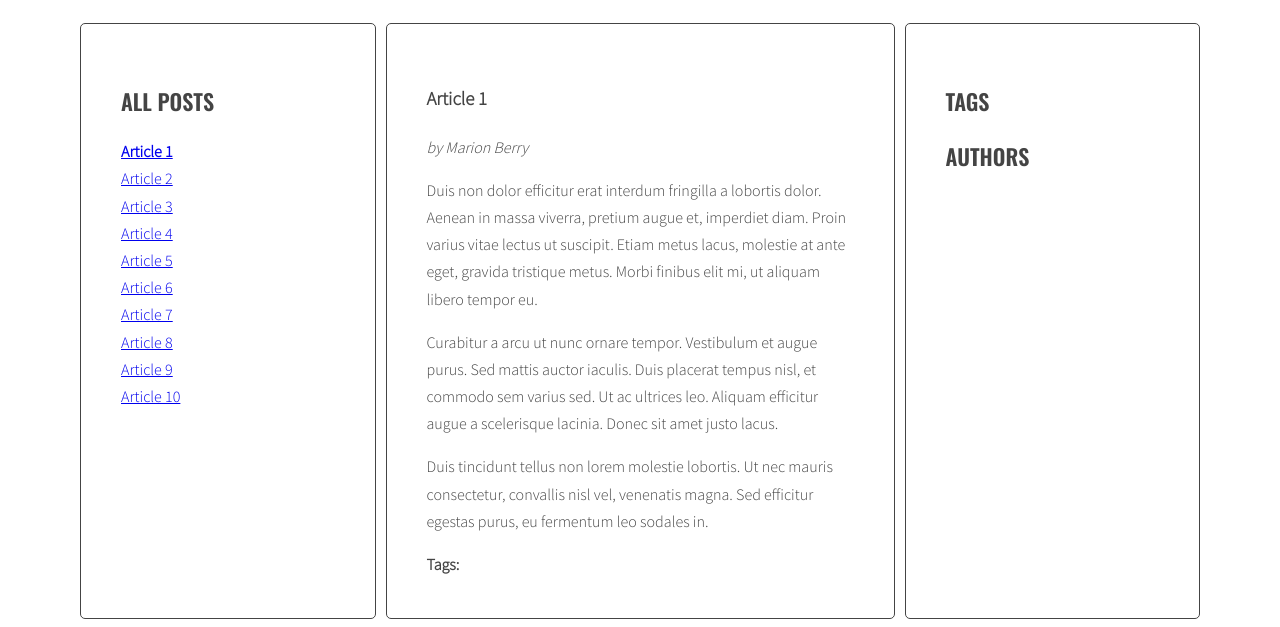
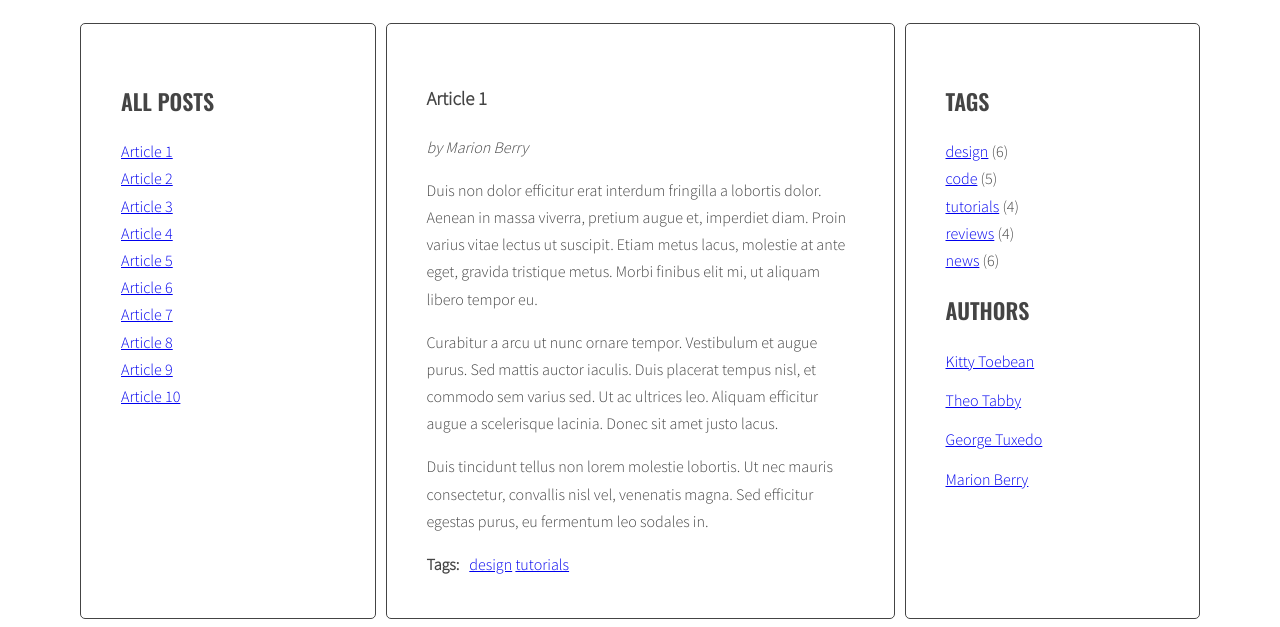
Before and after one commit to Jagoda-Wawrzynek/javascript-blog, a website: page index.html in a window 1280 px wide. Shown: the part 220-847 px from the top of the page. Drawn offline with nearby package versions, Linux system fonts and the light colour scheme.

Commit message:
Modified code index.html and script.js

```diff
--- a/index.html
+++ b/index.html
@@ -37,6 +37,8 @@
                 <div class="post-tags">
                   <p><strong>Tags:</strong></p>
                   <ul class="list list-horizontal">
+                    <li><a href="#">design</a></li>
+                    <li><a href="#">tutorials</a></li>
                   </ul>
                 </div>
               </article>
@@ -51,6 +53,8 @@
                 <div class="post-tags">
                   <p><strong>Tags:</strong></p>
                   <ul class="list list-horizontal">
+                    <li><a href="#">news</a></li>
+                    <li><a href="#">code</a></li>
                   </ul>
                 </div>
               </article>
@@ -65,6 +69,9 @@
                 <div class="post-tags">
                   <p><strong>Tags:</strong></p>
                   <ul class="list list-horizontal">
+                    <li><a href="#">news</a></li>
+                    <li><a href="#">reviews</a></li>
+                    <li><a href="#">design</a></li>
                   </ul>
                 </div>
               </article>
@@ -79,6 +86,9 @@
                 <div class="post-tags">
                   <p><strong>Tags:</strong></p>
                   <ul class="list list-horizontal">
+                    <li><a href="#">tutorials</a></li>
+                    <li><a href="#">code</a></li>
+                    <li><a href="#">design</a></li>
                   </ul>
                 </div>
               </article>
@@ -93,6 +103,8 @@
                 <div class="post-tags">
                   <p><strong>Tags:</strong></p>
                   <ul class="list list-horizontal">
+                    <li><a href="#">design</a></li>
+                    <li><a href="#">reviews</a></li>
                   </ul>
                 </div>
               </article>
@@ -107,6 +119,8 @@
                 <div class="post-tags">
                   <p><strong>Tags:</strong></p>
                   <ul class="list list-horizontal">
+                    <li><a href="#">reviews</a></li>
+                    <li><a href="#">code</a></li>
                   </ul>
                 </div>
               </article>
@@ -121,6 +135,8 @@
                 <div class="post-tags">
                   <p><strong>Tags:</strong></p>
                   <ul class="list list-horizontal">
+                    <li><a href="#">code</a></li>
+                    <li><a href="#">news</a></li>
                   </ul>
                 </div>
               </article>
@@ -135,6 +151,9 @@
                 <div class="post-tags">
                   <p><strong>Tags:</strong></p>
                   <ul class="list list-horizontal">
+                    <li><a href="#">news</a></li>
+                    <li><a href="#">design</a></li>
+                    <li><a href="#">tutorials</a></li>
                   </ul>
                 </div>
               </article>
@@ -149,6 +168,8 @@
                 <div class="post-tags">
                   <p><strong>Tags:</strong></p>
                   <ul class="list list-horizontal">
+                    <li><a href="#">news</a></li>
+                    <li><a href="#">tutorials</a></li>
                   </ul>
                 </div>
               </article>
@@ -163,6 +184,10 @@
                 <div class="post-tags">
                   <p><strong>Tags:</strong></p>
                   <ul class="list list-horizontal">
+                    <li><a href="#">code</a></li>
+                    <li><a href="#">design</a></li>
+                    <li><a href="#">news</a></li>
+                    <li><a href="#">reviews</a></li>
                   </ul>
                 </div>
               </article>
@@ -170,9 +195,34 @@
             <aside class="sidebar">
               <h2 class="section-title">Tags</h2>
               <ul class="list tags">
+                <li><a href="#">design</a> <span>(6)</span></li>
+                <li><a href="#">code</a> <span>(5)</span></li>
+                <li><a href="#">tutorials</a> <span>(4)</span></li>
+                <li><a href="#">reviews</a> <span>(4)</span></li>
+                <li><a href="#">news</a> <span>(6)</span></li>
               </ul>
               <h2 class="section-title">Authors</h2>
               <ul class="list authors">
+                <li>
+                  <a href="#">
+                    <span class="author-name">Kitty Toebean</span>
+                  </a>
+                </li>
+                <li>
+                  <a href="#">
+                    <span class="author-name">Theo Tabby</span>
+                  </a>
+                </li>
+                <li>
+                  <a href="#">
+                    <span class="author-name">George Tuxedo</span>
+                  </a>
+                </li>
+                <li>
+                  <a href="#">
+                    <span class="author-name">Marion Berry</span>
+                  </a>
+                </li>
               </ul>
             </aside>
           </main>
--- a/js/script.js
+++ b/js/script.js
@@ -46,7 +46,7 @@ for(let link of links){
   const optArticleSelector = '.post',
   optTitleSelector = '.post-title',
   optTitleListSelector = '.titles',
-  optArticleTagsSelector = '.post-tags .list',
+  optArticleTagsSelector = '.post-tags .list';
 
 function generateTitleLinks(){
 
@@ -114,6 +114,7 @@ function generateTags(){
     /* insert HTML of all the links into the tags wrapper */
 
   /* END LOOP: for every article: */
+    }
 }
 
 generateTags();
```
